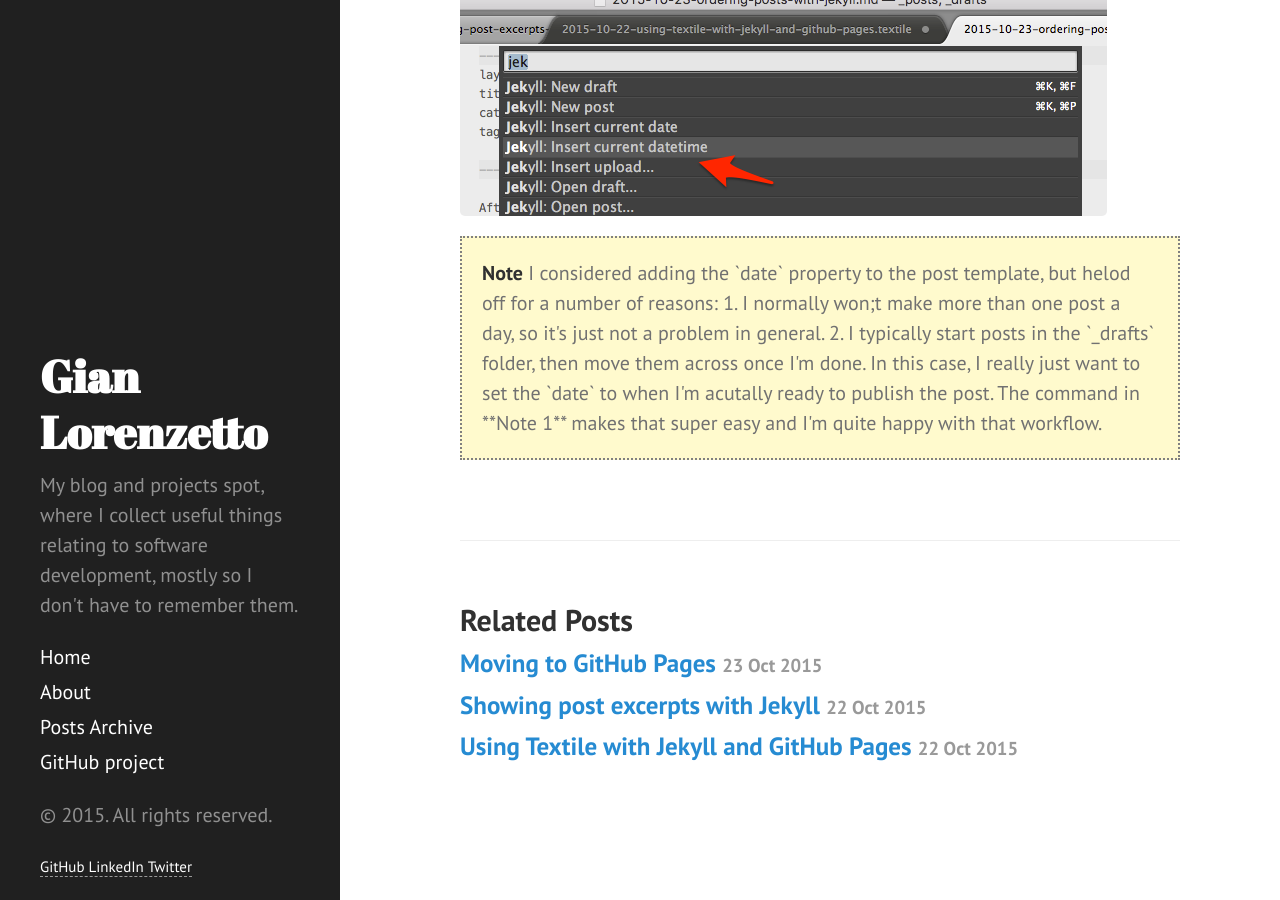
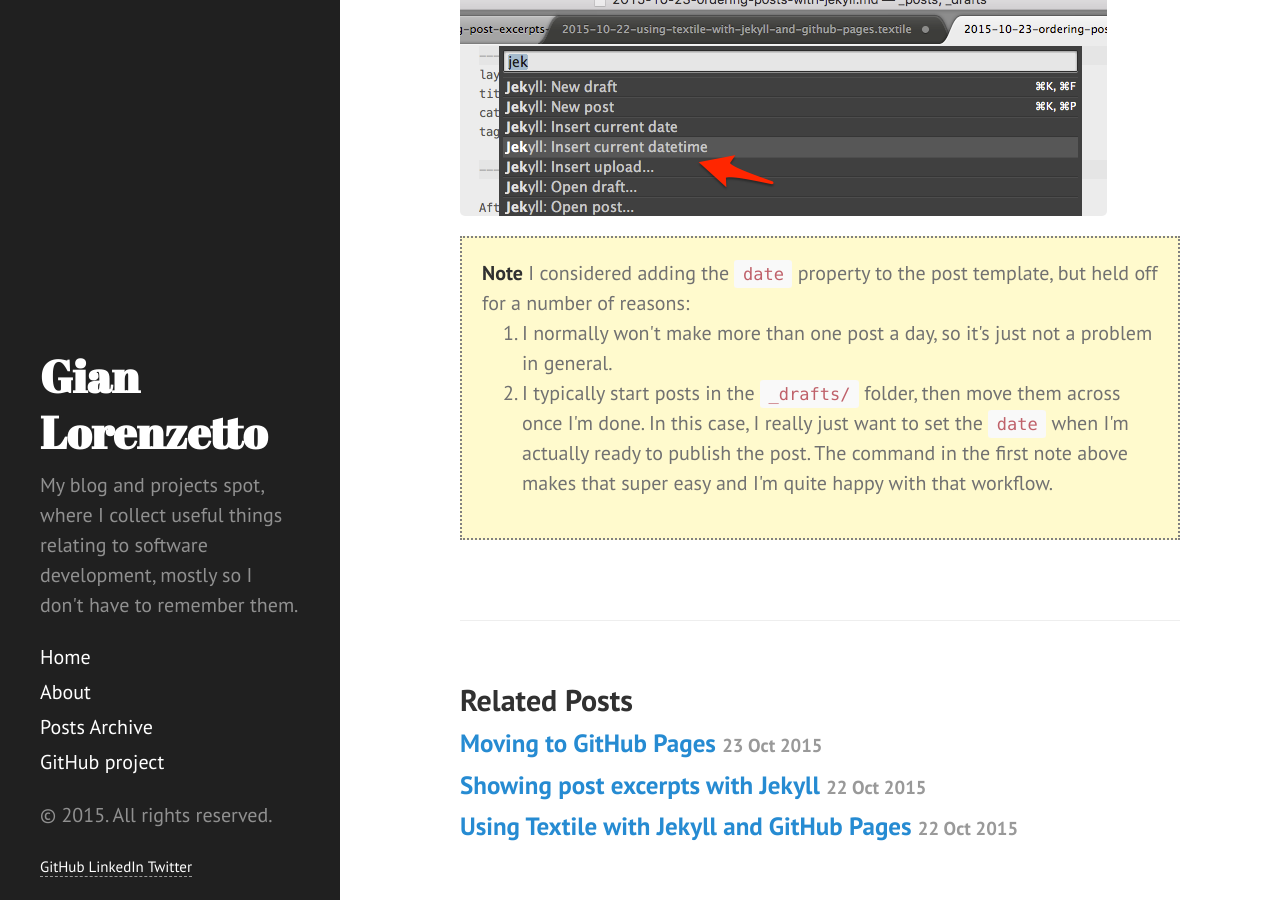
Before and after one commit to GianLorenzetto/GianLorenzetto.github.io-www, a Jekyll site: the page built from _posts/2015-10-23-ordering-posts-with-jekyll.md, in a window 1280 px wide and 900 px high, scrolled down 988 px. Built offline with Jekyll 4.4.1, drawn with Linux system fonts in a browser that asks for light colours; Markdown is read by kramdown in place of the engine named in the settings.

Commit message:
Fixed another post.

```diff
--- a/_posts/2015-10-23-ordering-posts-with-jekyll.md
+++ b/_posts/2015-10-23-ordering-posts-with-jekyll.md
@@ -26,6 +26,9 @@
 
 ![Sublime Text command palette]({{ site.url }}/images/ss_sublime_jekyll_currentdatetime.png "Sublime Text Command Palette showing Jekyll commands")
 
-<div class="message"><strong>Note</strong> I considered adding the `date` property to the post template, but helod off for a number of reasons:
-1. I normally won;t make more than one post a day, so it's just not a problem in general.
-2. I typically start posts in the `_drafts` folder, then move them across once I'm done. In this case, I really just want to set the `date` to when I'm acutally ready to publish the post. The command in **Note 1** makes that super easy and I'm quite happy with that workflow.</div>
+<div class="message"><strong>Note</strong> I considered adding the <code>date</code> property to the post template, but held off for a number of reasons:
+<ol>
+<li>I normally won't make more than one post a day, so it's just not a problem in general.</li>
+<li>I typically start posts in the <code>_drafts/</code> folder, then move them across once I'm done. In this case, I really just want to set the <code>date</code> when I'm actually ready to publish the post. The command in the first note above makes that super easy and I'm quite happy with that workflow.</li>
+</ol>
+</div>
```
